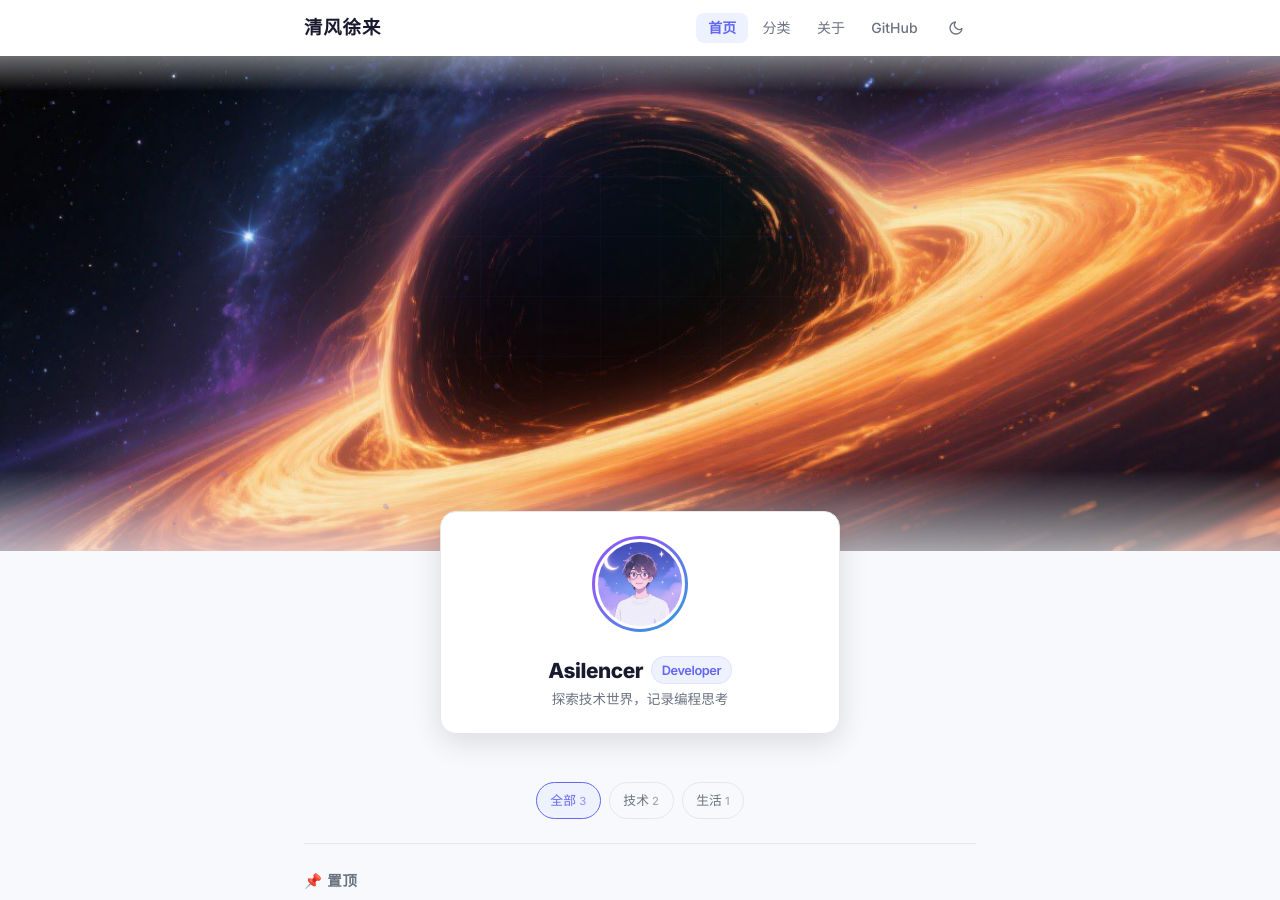
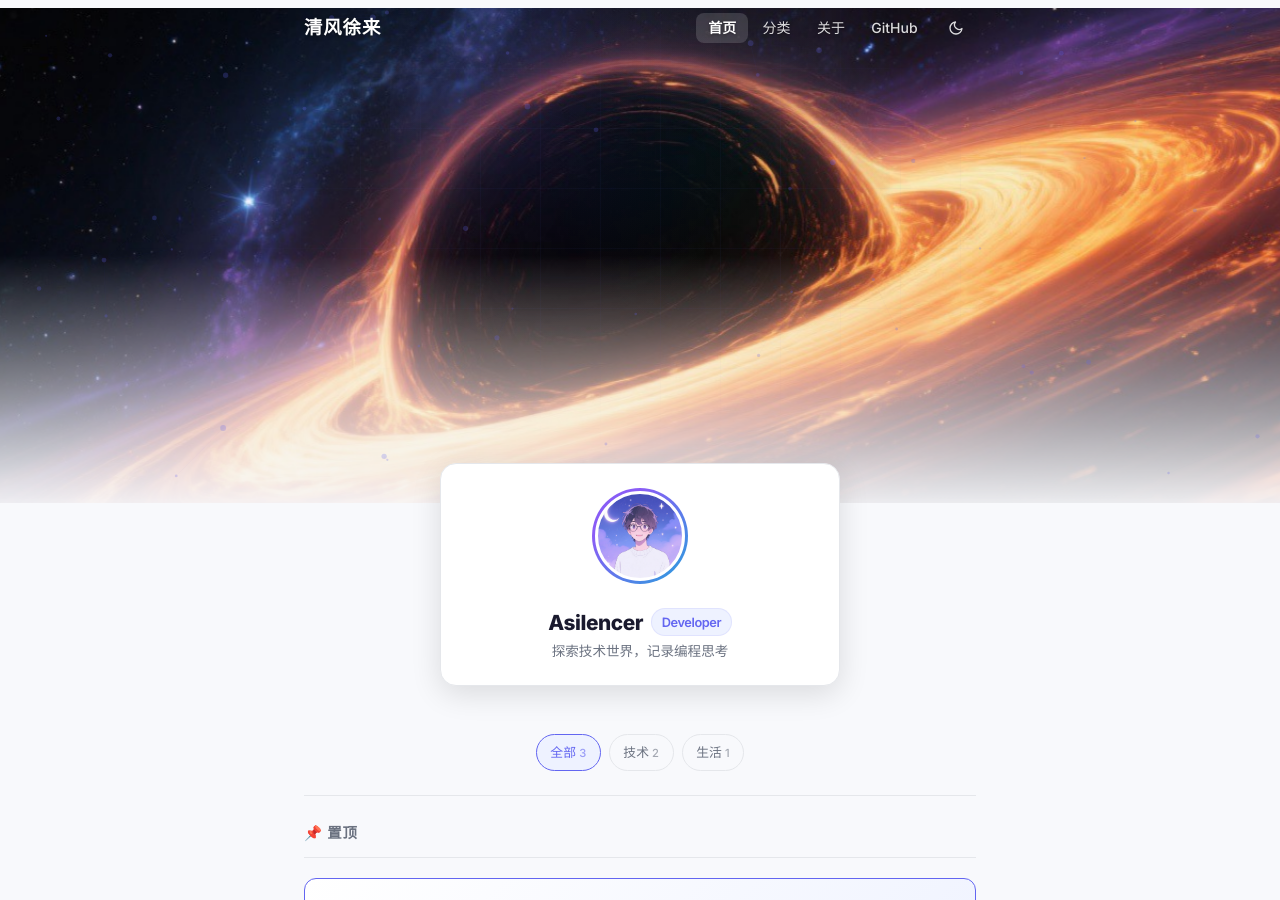
Before and after one commit to Asilencer/asilencer.github.io, a Jekyll site: the page built from index.html, in a window 1280 px wide and 900 px high. Built offline with Jekyll 4.4.1, drawn with Linux system fonts in a browser that asks for light colours.

Commit message:
Transparent navbar over black hole, hero extends behind navbar, smooth bottom gradient

```diff
--- a/assets/css/style.css
+++ b/assets/css/style.css
@@ -145,12 +145,13 @@ img { max-width: 100%; height: auto; }
   position: sticky;
   top: 0;
   z-index: 100;
-  background: var(--color-surface);
+  background: transparent;
   padding: 0.7rem 0;
   transition: all var(--transition);
 }
 
 .navbar.scrolled {
+  background: var(--color-surface);
   box-shadow: var(--shadow-sm);
 }
 
@@ -163,12 +164,13 @@ img { max-width: 100%; height: auto; }
 .logo {
   font-size: 1.15rem;
   font-weight: 700;
-  color: var(--color-text);
+  color: #ffffff;
   letter-spacing: 0.05em;
+  text-shadow: 0 1px 4px rgba(0, 0, 0, 0.5);
   transition: color var(--transition);
 }
 
-.logo:hover { color: var(--color-primary); }
+.logo:hover { color: rgba(255, 255, 255, 0.8); }
 
 .nav-links {
   display: flex;
@@ -178,22 +180,23 @@ img { max-width: 100%; height: auto; }
 }
 
 .nav-links a {
-  color: var(--color-text-secondary);
+  color: rgba(255, 255, 255, 0.85);
   font-weight: 500;
   font-size: 0.875rem;
   padding: 0.4rem 0.75rem;
   border-radius: var(--radius-sm);
   transition: all var(--transition);
+  text-shadow: 0 1px 3px rgba(0, 0, 0, 0.4);
 }
 
 .nav-links a:hover {
-  color: var(--color-primary);
-  background: var(--color-tag-bg);
+  color: #ffffff;
+  background: rgba(255, 255, 255, 0.15);
 }
 
 .nav-links a.active {
-  color: var(--color-primary);
-  background: var(--color-tag-bg);
+  color: #ffffff;
+  background: rgba(255, 255, 255, 0.15);
   font-weight: 600;
 }
 
@@ -201,7 +204,7 @@ img { max-width: 100%; height: auto; }
 .theme-toggle {
   background: none;
   border: none;
-  color: var(--color-text-secondary);
+  color: rgba(255, 255, 255, 0.85);
   padding: 0.4rem 0.75rem;
   border-radius: var(--radius-sm);
   cursor: pointer;
@@ -219,8 +222,8 @@ img { max-width: 100%; height: auto; }
 }
 
 .theme-toggle:hover {
-  color: var(--color-primary);
-  background: var(--color-tag-bg);
+  color: #ffffff;
+  background: rgba(255, 255, 255, 0.15);
 }
 
 .theme-toggle .icon-sun {
@@ -269,32 +272,20 @@ img { max-width: 100%; height: auto; }
   position: relative;
   height: 55vh;
   min-height: 380px;
+  margin-top: -48px;
   overflow: hidden;
 }
 
 /* Black hole background - only in hero area */
 .hero-bg {
   position: absolute;
-  top: -30px;
+  top: 0;
   left: 0;
   right: 0;
-  bottom: -30px;
+  bottom: 0;
   background: url('/assets/img/blackhole.jpg') center 30% / cover no-repeat;
   animation: blackholeDrift 30s ease-in-out infinite alternate;
   z-index: 0;
-}
-
-/* Top fade: navbar blends into black hole */
-.hero-bg::before {
-  content: '';
-  position: absolute;
-  top: 0;
-  left: 0;
-  right: 0;
-  height: 80px;
-  background: linear-gradient(to bottom, var(--color-surface), transparent);
-  z-index: 1;
-  pointer-events: none;
 }
 
 /* Bottom fade: black hole blends into page background */
@@ -304,7 +295,7 @@ img { max-width: 100%; height: auto; }
   bottom: 0;
   left: 0;
   right: 0;
-  height: 120px;
+  height: 50%;
   background: linear-gradient(to top, var(--color-bg), transparent);
   z-index: 1;
   pointer-events: none;
```
